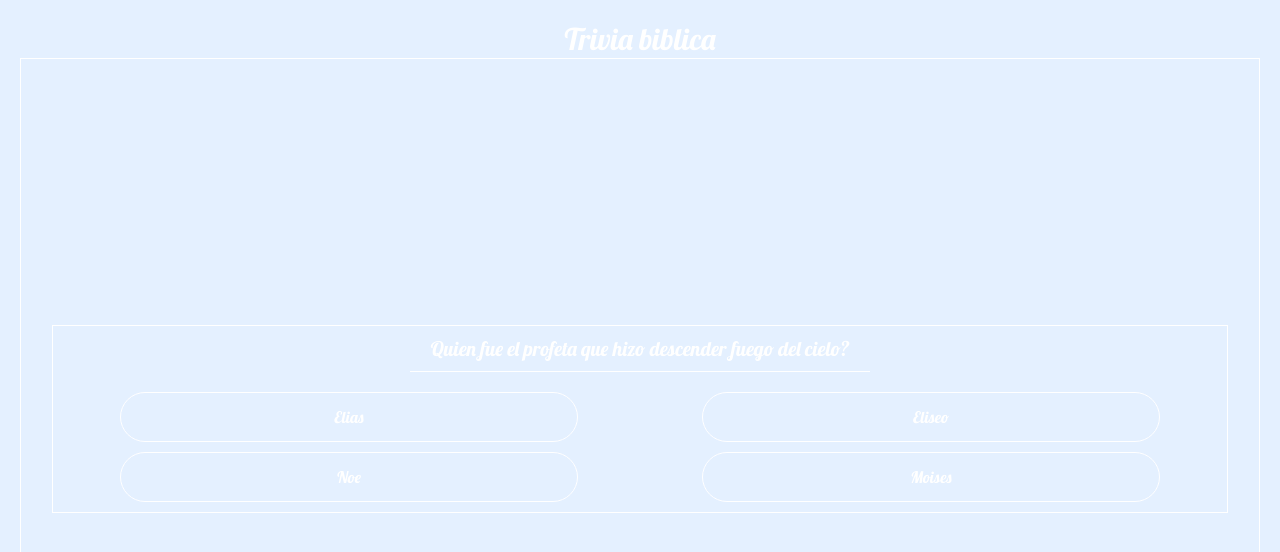
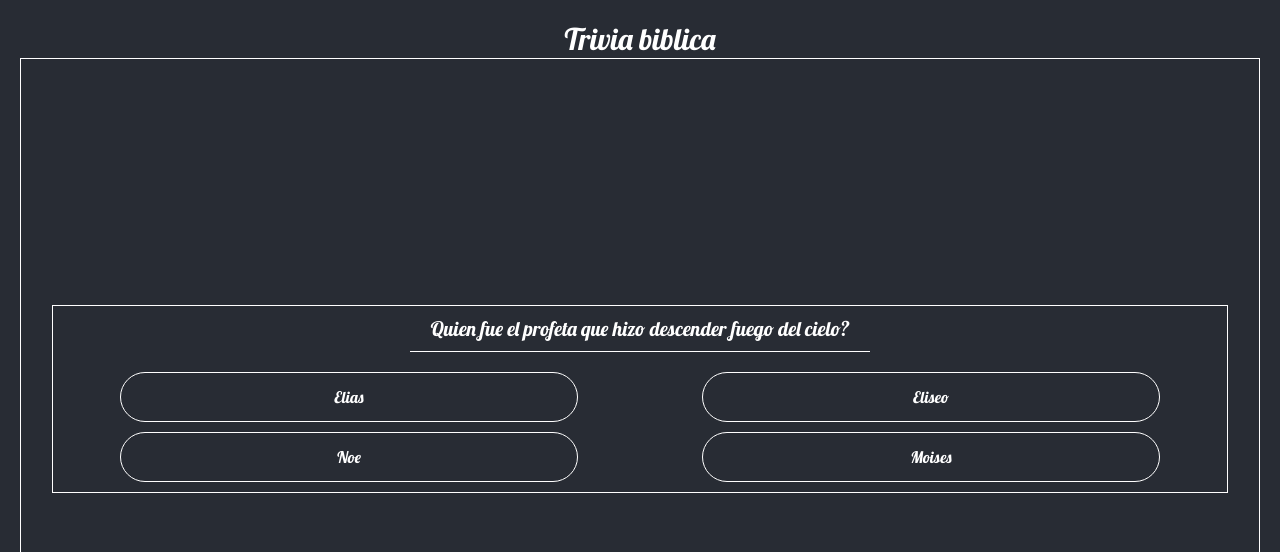
Before and after one commit to AndresCalvoG/bible_play_hub, a React (Create React App) app: page /#/trivia in a window 1280 px wide. Shown: the top 552 px of the page. Built offline with nearby package versions, Linux system fonts and the light colour scheme.

Commit message:
feat: improve some layout styles

```diff
--- a/src/index.css
+++ b/src/index.css
@@ -2,11 +2,12 @@
 @import url("https://fonts.googleapis.com/css2?family=Lobster&display=swap");
 
 :root {
-  --primary-color: #00529c;
+  --primary-color: #282c34;
   --primary-color-light: #e4f0ff;
-  --secondary-color: #ffffff;
+  --secondary-color: #dff1ff;
   --gray: #d8d8d8;
   --error: #ffa500;
+  --text: #ffffff;
 }
 * {
   margin: 0;
@@ -24,8 +25,14 @@ img {
 }
 body {
   width: 100vw;
+  height: 100vh;
   display: flex;
   flex-direction: column;
-  background-color: #282c34;
-  color: white;
+  background-color: var(--primary-color);
+  color: var(--text);
+  overflow-x: hidden;
 }
+body > #root {
+  width: 100%;
+  height: 100%;
+}
--- a/src/pages/Trivia/Trivia.tsx
+++ b/src/pages/Trivia/Trivia.tsx
@@ -2,7 +2,7 @@ import Styled from "styled-components";
 
 const Container = Styled.div`
   width: 100%;
-  height: 100vh;
+  height: 100%;
   display: flex;
   flex-direction: column;
   align-items: center;
@@ -59,8 +59,8 @@ const Answers = Styled.div`
 
     &:hover{
       cursor: pointer;
-      background-color: #DFF1FF;
-      color: #282c34;
+      background-color: var(--secondary-color);
+      color: var(--primary-color);
     }
   }
 `;
--- a/src/styled-components/MainContainer.tsx
+++ b/src/styled-components/MainContainer.tsx
@@ -8,6 +8,6 @@ export const MainContainer = Styled.main`
   align-items: center;
   @media (min-width: 768px){
     padding-bottom: 4rem;
-    background-color: var(--primary-color-light);
+    background-color: var(--primary-color);
   }
 `;
```
